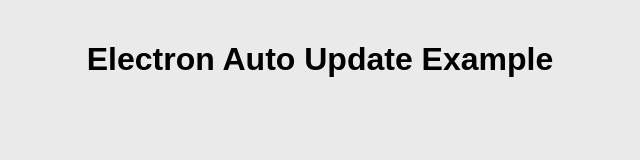
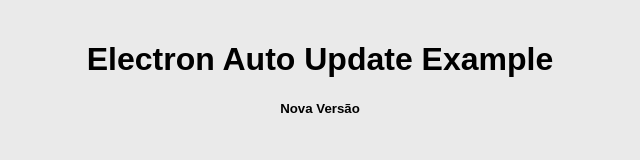
Before and after one commit to renatomc/new-electron-update-test, an Electron app: page index.html in a window 800 px wide. Shown: the full height of the page, 80-720 px from the left. Drawn offline with Linux system fonts and the light colour scheme; no server answers.

Commit message:
New Release Test

```diff
--- a/index.html
+++ b/index.html
@@ -28,6 +28,7 @@
 </head>
 <body>
   <h1>Electron Auto Update Example</h1>
+  <h5>Nova Versão</h5>
   <p id="version"></p>
 
   <div id="notification" class="hidden">
--- a/package.json
+++ b/package.json
@@ -1,6 +1,6 @@
 {
   "name": "example-medium",
-  "version": "1.0.0",
+  "version": "1.1.0",
   "main": "main.js",
   "license": "MIT",
   "scripts": {
```
